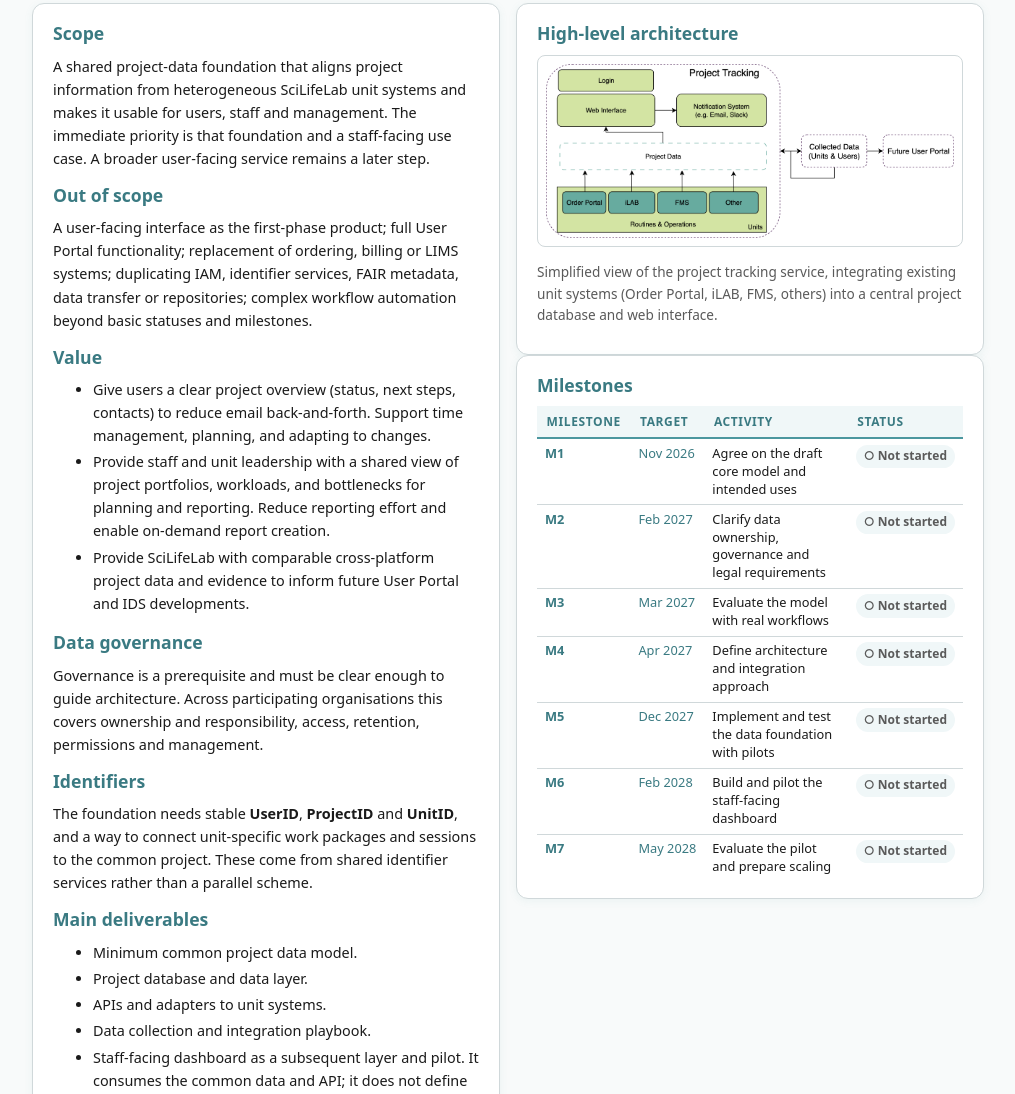
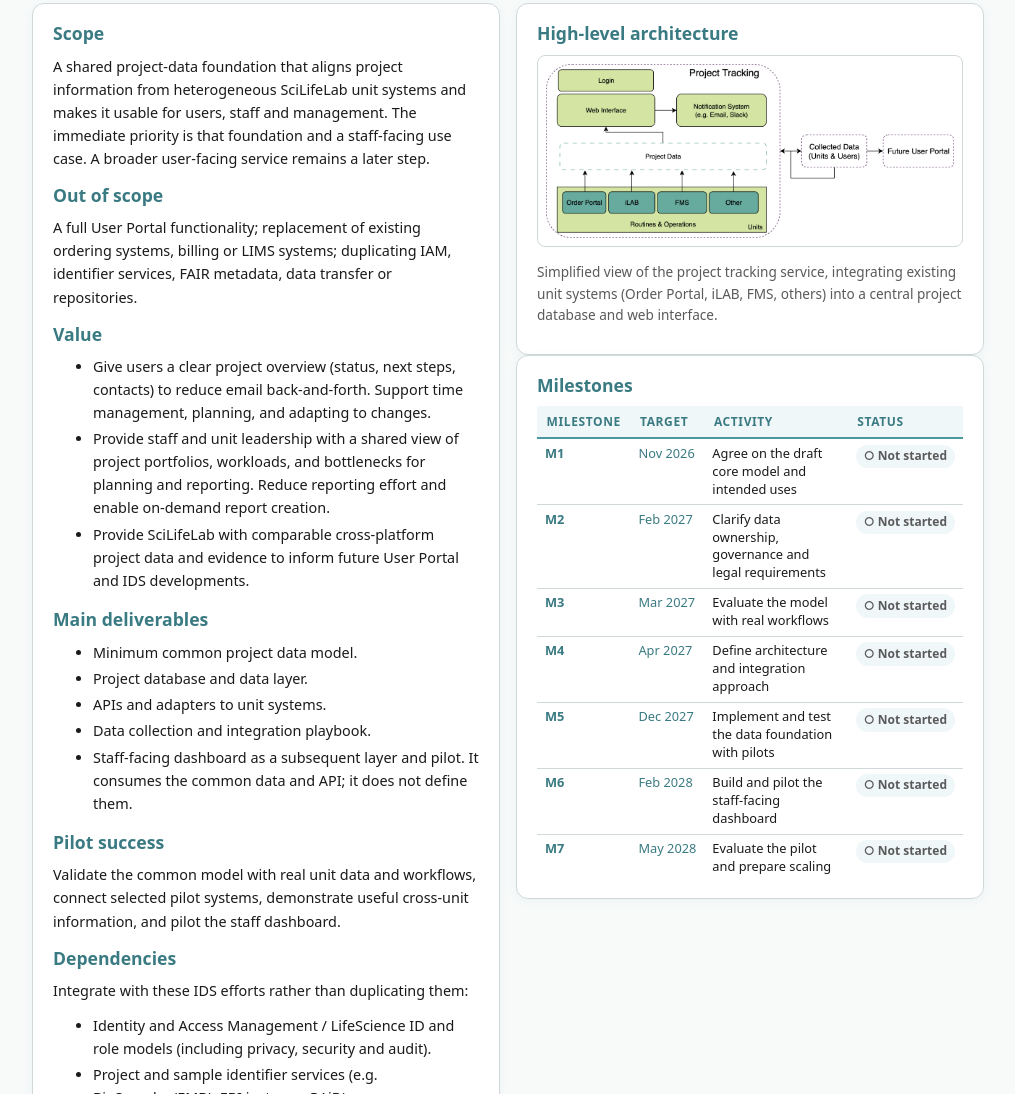
Before and after one commit to ScilifelabDataCentre/ids-project-tracking-one-pager, a plain HTML site: page index.html in a window 1280 px wide. Shown: the part 194-1288 px from the top of the page, without its empty margins (132-1147 px from the left). Drawn offline with Linux system fonts and the light colour scheme; no server answers.

Commit message:
Shorten out of scope and remove the governance and identifier sections.
Co-authored-by: Cursor <cursoragent@cursor.com>

```diff
--- a/index.html
+++ b/index.html
@@ -322,7 +322,7 @@
         <p>A shared project-data foundation that aligns project information from heterogeneous SciLifeLab unit systems and makes it usable for users, staff and management. The immediate priority is that foundation and a staff-facing use case. A broader user-facing service remains a later step.</p>
 
         <h2>Out of scope</h2>
-        <p>A user-facing interface as the first-phase product; full User Portal functionality; replacement of ordering, billing or LIMS systems; duplicating IAM, identifier services, FAIR metadata, data transfer or repositories; complex workflow automation beyond basic statuses and milestones.</p>
+        <p>A full User Portal functionality; replacement of existing ordering systems, billing or LIMS systems; duplicating IAM, identifier services, FAIR metadata, data transfer or repositories.</p>
 
         <h2>Value</h2>
         <ul>
@@ -330,12 +330,6 @@
           <li>Provide staff and unit leadership with a shared view of project portfolios, workloads, and bottlenecks for planning and reporting. Reduce reporting effort and enable on-demand report creation.</li>
           <li>Provide SciLifeLab with comparable cross-platform project data and evidence to inform future User Portal and IDS developments.</li>
         </ul>
-
-        <h2>Data governance</h2>
-        <p>Governance is a prerequisite and must be clear enough to guide architecture. Across participating organisations this covers ownership and responsibility, access, retention, permissions and management.</p>
-
-        <h2>Identifiers</h2>
-        <p>The foundation needs stable <strong>UserID</strong>, <strong>ProjectID</strong> and <strong>UnitID</strong>, and a way to connect unit-specific work packages and sessions to the common project. These come from shared identifier services rather than a parallel scheme.</p>
 
         <h2>Main deliverables</h2>
         <ul>
```
